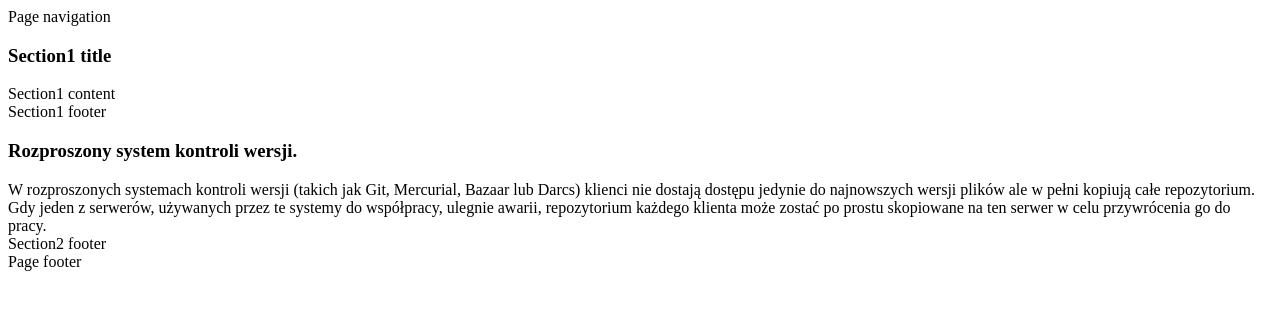
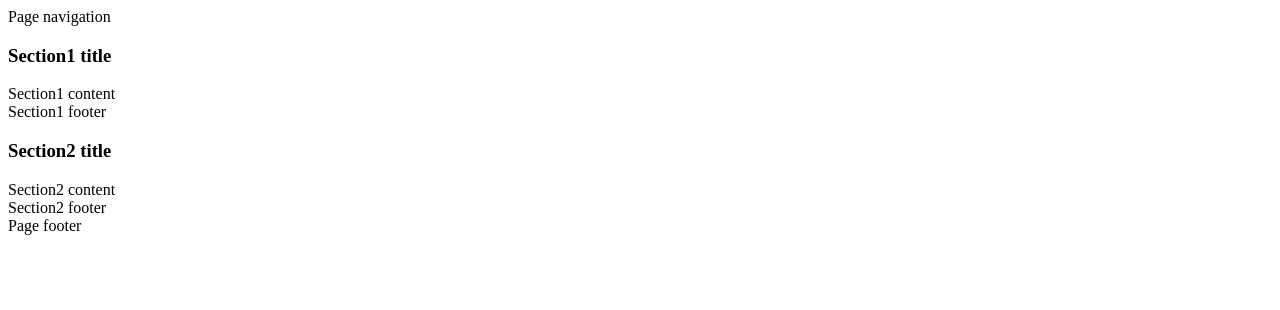
Before and after one commit to Th3Driv3rrr/iislabpio_187735, a plain HTML site: page index.html in a window 1280 px wide. Drawn offline with Linux system fonts and the light colour scheme.

Commit message:
powrot po blednym commicie cecha2

```diff
--- a/index.html
+++ b/index.html
@@ -20,10 +20,10 @@
 		</section>
 		<section id="section2" class="panel panel-default">
 			<div class="panel-heading">
-	    		<h3 class="panel-title">Rozproszony system kontroli wersji.</h3>
+	    		<h3 class="panel-title">Section2 title</h3>
 	  		</div>
 	  		<div class="panel-body">
-		    	W rozproszonych systemach kontroli wersji (takich jak Git, Mercurial, Bazaar lub Darcs) klienci nie dostają dostępu jedynie do najnowszych wersji plików ale w pełni kopiują całe repozytorium. Gdy jeden z serwerów, używanych przez te systemy do współpracy, ulegnie awarii, repozytorium każdego klienta może zostać po prostu skopiowane na ten serwer w celu przywrócenia go do pracy.
+		    	Section2 content
 		  	</div>
 			<footer class="panel-footer">
 				Section2 footer
```
